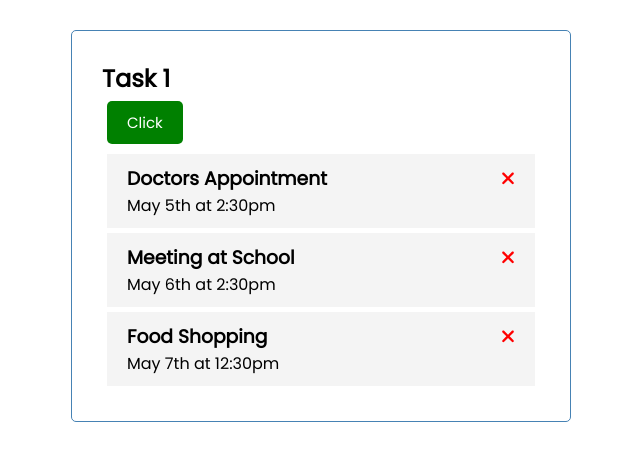
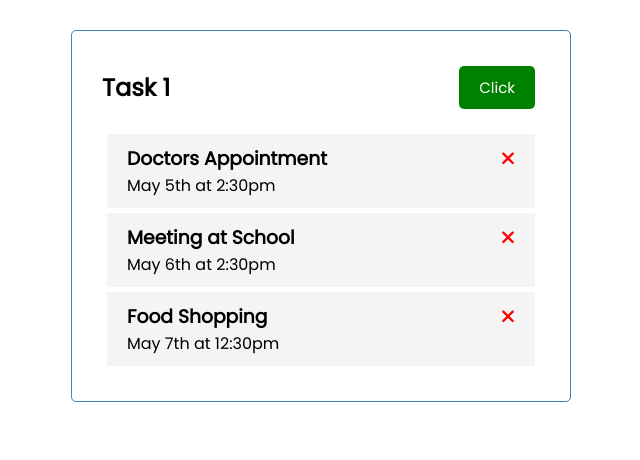
Before and after one commit to PierW/Angular-Task-Tracker, an Angular app: page / in a window 1280 px wide. Shown: the top 460 px of the page, without its empty margins (319-959 px from the left). Built offline with nearby package versions, Linux system fonts and the light colour scheme; data requests are answered from the project's data file.

Commit message:
aggiunta delete per singolo task

```diff
--- a/src/app/components/header/header.component.css
+++ b/src/app/components/header/header.component.css
@@ -0,0 +1,6 @@
+header {
+    display: flex;
+    justify-content: space-between;
+    align-items: center;
+    margin-bottom: 20px;
+  }
--- a/src/app/components/task-item/task-item.component.html
+++ b/src/app/components/task-item/task-item.component.html
@@ -1,7 +1,7 @@
 <div class="task">
     <h3>
         {{ task.text }}
-        <fa-icon [icon]="faTimes" [ngStyle]="{'color': 'red'}"></fa-icon>
+        <fa-icon (click)="onDelete(task)" [icon]="faTimes" [ngStyle]="{'color': 'red'}"></fa-icon>
     </h3>
     <p>{{ task.day }}</p>
 </div>
--- a/src/app/components/task-item/task-item.component.ts
+++ b/src/app/components/task-item/task-item.component.ts
@@ -1,4 +1,4 @@
-import { Component, OnInit, Input } from '@angular/core';
+import { Component, OnInit, Input, Output, EventEmitter } from '@angular/core';
 import { Task } from 'src/app/Task';
 import { faTimes } from '@fortawesome/free-solid-svg-icons';
 
@@ -9,10 +9,15 @@
 })
 export class TaskItemComponent implements OnInit {
   @Input() task: Task;
+  @Output() onDeleteTask: EventEmitter<Task> = new EventEmitter();
   faTimes = faTimes;
 
   ngOnInit(): void {
 
   }
 
+  onDelete(task: Task){
+    this.onDeleteTask.emit(task);
+  }
+
 }
--- a/src/app/components/tasks/tasks.component.html
+++ b/src/app/components/tasks/tasks.component.html
@@ -1 +1 @@
-<app-task-item *ngFor="let task of tasks" [task]="task"></app-task-item>
+<app-task-item *ngFor="let task of tasks" [task]="task" (onDeleteTask)="deleteTask(task)"></app-task-item>
--- a/src/app/components/tasks/tasks.component.ts
+++ b/src/app/components/tasks/tasks.component.ts
@@ -17,4 +17,8 @@
     this.taskService.getTasks().subscribe((tasks) => (this.tasks = tasks));
   }
 
+  deleteTask(task: Task){
+    this.taskService.deleteTask(task).subscribe(() => (this.tasks = this.tasks.filter(t => t.id !== task.id)));
+  }
+
 }
--- a/src/app/services/task.service.ts
+++ b/src/app/services/task.service.ts
@@ -14,4 +14,9 @@
   getTasks(): Observable<Task[]> {
     return this.http.get<Task[]>(this.apiUrl)
   }
+
+  deleteTask(task: Task): Observable<Task> {
+    const url = `${this.apiUrl}/${task.id}`;
+    return this.http.delete<Task>(url);
+  }
 }
```
Also changed, not shown: db.json (indentation only).
